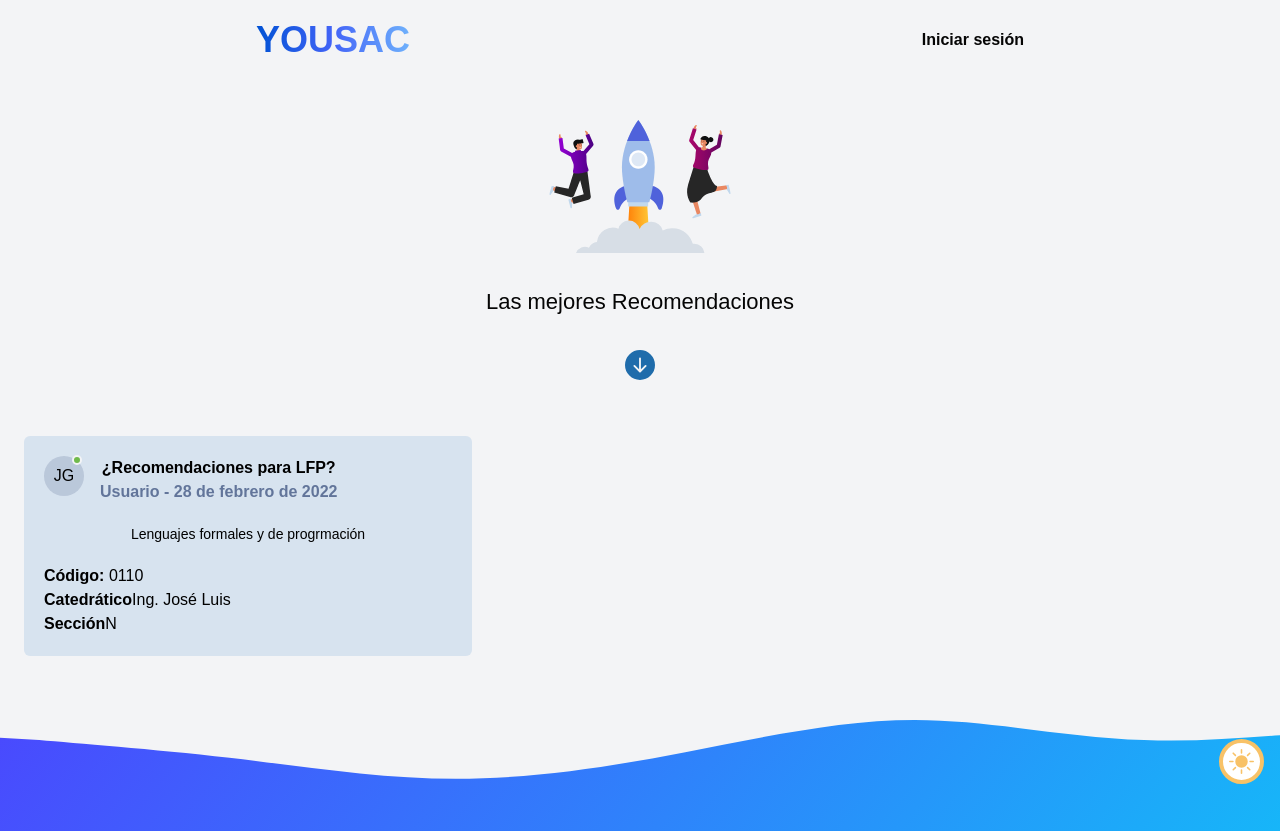
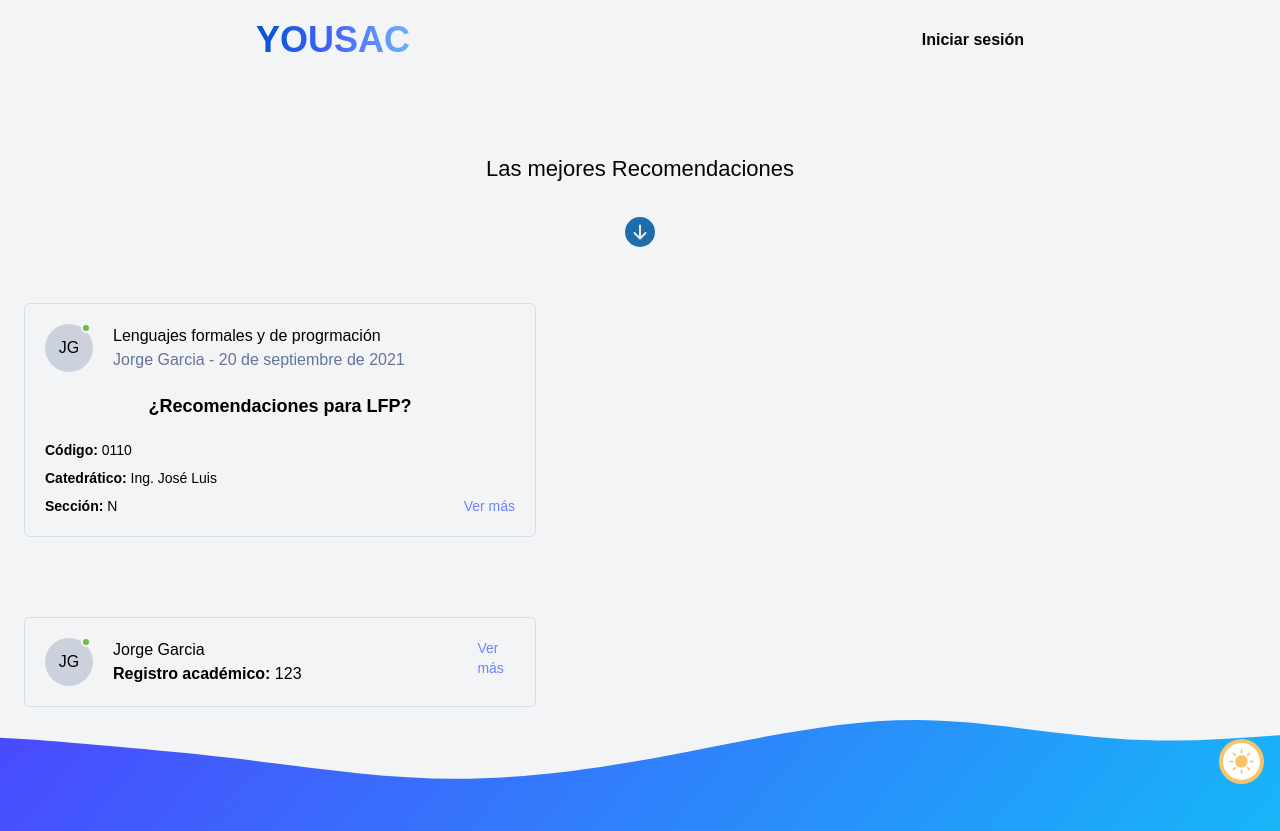
Before and after one commit to grupo-9-practicas-iniciales/yousac-frontend, a React (Vite) app: page / in a window 1280 px wide. Built offline with nearby package versions, Linux system fonts and the light colour scheme; no server answers; a web font is replaced by a local one.

Commit message:
[ UPDATE ] Changing animations and colors, with props of each card

```diff
--- a/src/components/ui/avatar/AvatarProfileButton.tsx
+++ b/src/components/ui/avatar/AvatarProfileButton.tsx
@@ -4,7 +4,7 @@ type Props = {
 
 export const AvatarProfileButton = ({ displayUserName }: Props) => {
   return (
-    <div className="relative flex items-center justify-center text-[16px] h-10 w-10 bg-gray-200/[0.40] rounded-full">
+    <div className="relative flex items-center justify-center text-sm md:text-base h-10 w-10 md:h-12 md:w-12 bg-gray-200/[0.40] rounded-full">
       <span className="avatar-isUserActive"> </span>
       {displayUserName}
     </div>
--- a/src/components/ui/card/Card.tsx
+++ b/src/components/ui/card/Card.tsx
@@ -1,35 +1,18 @@
 import { UserInterface } from "../../../api/api.types";
-import { Avatar } from "../avatar/Avatar";
 
 type CardProps = {
   children: React.ReactNode;
-  user: UserInterface;
   className?: string;
 };
 
-const testUser: UserInterface = {
-  idUser: 1,
-  idStudent: "",
-  names: "",
-  lastnames: "",
-  email: "",
-};
-
-export const Card = ({ children, className, user }: CardProps) => {
+export const Card = ({ children, className }: CardProps) => {
   return (
     <div
       className={
         className +
-        `flex flex-col space-y-5 bg-primary-light-5/90 dark:bg-darkContrast m-6 min-w-min max-w-md p-5 rounded-md`
+        ` flex flex-col space-y-5 border border-gray-400 dark:border-none dark:bg-darkContrast/100 m-6 min-w-min max-w-sm md:max-w-md lg:max-w-lg p-5 rounded-md transition md:duration-300  md:hover:scale-105 md:hover:shadow-lg`
       }
     >
-      <div className="flex space-x-4">
-        <Avatar user={user} />
-        <div className="flex flex-col font-semibold text-center">
-          <h3>¿Recomendaciones para LFP?</h3>
-          <p className="text-gray-100"> Usuario - 28 de febrero de 2022 </p>
-        </div>
-      </div>
       {children}
     </div>
   );
--- a/src/components/ui/card/CardPost.tsx
+++ b/src/components/ui/card/CardPost.tsx
@@ -1,21 +1,44 @@
-export const CardPost = () => {
+import { Link } from "react-router-dom";
+import { Avatar } from "../../";
+import { UserInterface } from "../../../api";
+
+type CardPostProps = {
+  user: UserInterface;
+  idPost?: number;
+};
+
+export const CardPost = ({ idPost = 12, user }: CardPostProps) => {
   return (
     <>
-      <h4 className="text-center text-sm">
-        Lenguajes formales y de progrmación
+      <div className="flex space-x-3 md:space-x-4 lg:space-x-5">
+        <Avatar user={user} />
+        <div className="flex flex-col text-sm lg:text-base text-left w-full font-medium">
+          <h3>Lenguajes formales y de progrmación</h3>
+          <p className="text-gray-100">
+            {`${user.names} ${user.lastnames} - 20 de septiembre de 2021`}
+          </p>
+        </div>
+      </div>
+      <h4 className="text-center text-base lg:text-lg font-semibold">
+        ¿Recomendaciones para LFP?
       </h4>
-      <div>
+      <div className="flex flex-col text-xs md:text-sm space-y-2 dark:text-white">
         <p>
           {" "}
           <strong>Código: </strong> 0110
         </p>
         <p>
-          <strong>Catedrático</strong>
+          <strong>Catedrático: </strong>
           Ing. José Luis
         </p>
-        <p>
-          <strong>Sección</strong>N
-        </p>
+        <div className="flex justify-between">
+          <p>
+            <strong>Sección: </strong>N
+          </p>
+          <Link to={`/post/${idPost}`} className="text-info-dark-3">
+            Ver más
+          </Link>
+        </div>
       </div>
     </>
   );
--- a/src/components/ui/card/CardUser.tsx
+++ b/src/components/ui/card/CardUser.tsx
@@ -1,5 +1,32 @@
-export const CardUser = () => {
+import { UserInterface } from "../../../api";
+import { Avatar } from "../../";
+import { Link } from "react-router-dom";
+
+type CardUserProps = {
+  user: UserInterface;
+};
+
+export const CardUser = ({ user }: CardUserProps) => {
   return (
-    <div>CardUser</div>
-  )
-}
+    <>
+      <div className="flex space-x-3 md:space-x-4 lg:space-x-5">
+        <Avatar user={user} />
+        <div className="flex flex-col text-sm md:text-base text-left w-full">
+          <h3 className="font-medium">
+            {user.names} {user.lastnames}
+          </h3>
+          <p>
+            <strong>Registro académico: </strong>
+            {user.idStudent}
+          </p>
+        </div>
+        <Link
+          to={`/user/${user.idStudent}`}
+          className="text-info-dark-3 text-sm"
+        >
+          Ver más
+        </Link>
+      </div>
+    </>
+  );
+};
--- a/src/pages/LandingPage.tsx
+++ b/src/pages/LandingPage.tsx
@@ -3,6 +3,7 @@ import { RocketSVG } from "../assets";
 import { DownArrowIcon } from "../assets/icons/DownArrowIcon";
 import { WavyFooter, Avatar, Card, CardPost } from "../components";
 import { User } from "../context/auth";
+import { CardUser } from "../components/ui/card/CardUser";
 
 const testInitialUser2: User = {
   names: "Jorge",
@@ -35,8 +36,11 @@ export const LandingPage = () => {
           <div className="flex justify-center items-center">
             <DownArrowIcon className="text-primary-light-1 dark:text-primary-dark-1 text-2xl lg:text-3xl" />
           </div>
-          <Card user={testInitialUser2} className="bottom-3">
-            <CardPost />
+          <Card>
+            <CardPost user={testInitialUser2} />
+          </Card>
+          <Card>
+            <CardUser user={testInitialUser2} />
           </Card>
         </section>
       </main>
```
